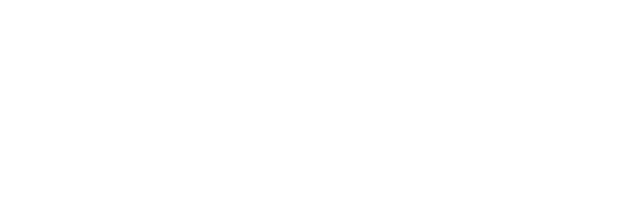
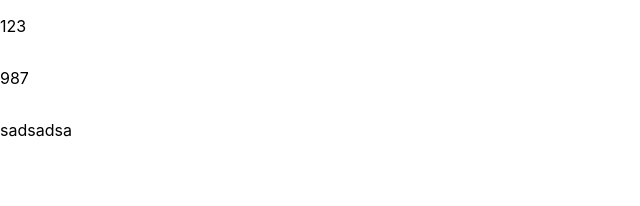
Before and after one commit to fc-fullstack-courses/pfe-2023-1-consultations, a React (Create React App) app: page / in a window 1280 px wide. Shown: the top 206 px of the page, without its empty margins (0-640 px from the left). Built offline with nearby package versions, Linux system fonts and the light colour scheme.

Commit message:
Add children example

```diff
--- a/src/App.js
+++ b/src/App.js
@@ -1,9 +1,14 @@
 import styles from './App.module.css';
+import FlexContainer from './components/FlexContainer';
 
 function App() {
   return (
-    <div className={styles.App}>
-
+    <div>
+      <FlexContainer flexDirection="column">
+        <p>123</p>
+        <p>987</p>
+      </FlexContainer>
+      <FlexContainer children={<p>sadsadsa</p>} />
     </div>
   );
 }
--- /dev/null
+++ b/src/components/FlexContainer/index.jsx
@@ -0,0 +1,14 @@
+import React from 'react';
+
+const FlexContainer = (props) => {
+  console.log(props);
+  const { flexDirection, children } = props;
+  const containerStyles = {
+    display: 'flex',
+    flexDirection: flexDirection ? flexDirection : 'row',
+  };
+
+  return <div style={containerStyles}>{children}</div>;
+};
+
+export default FlexContainer;
```
